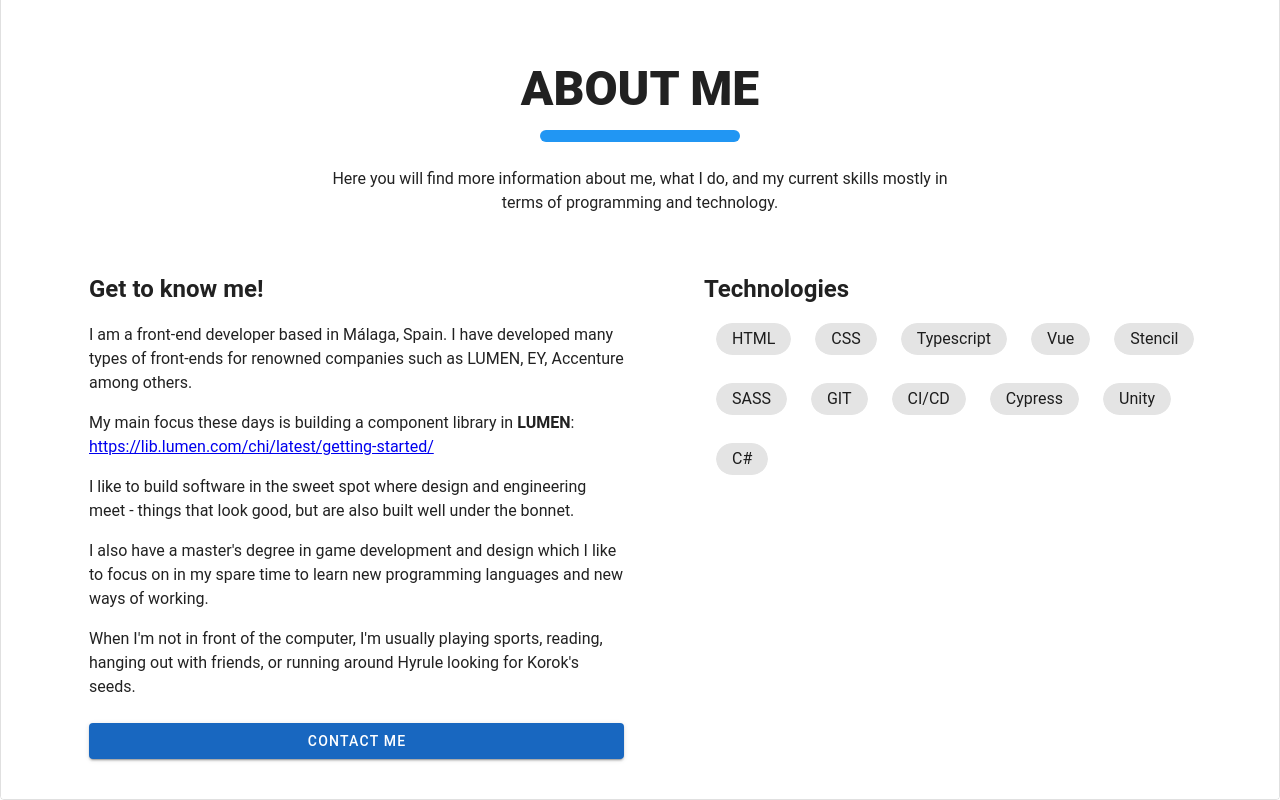
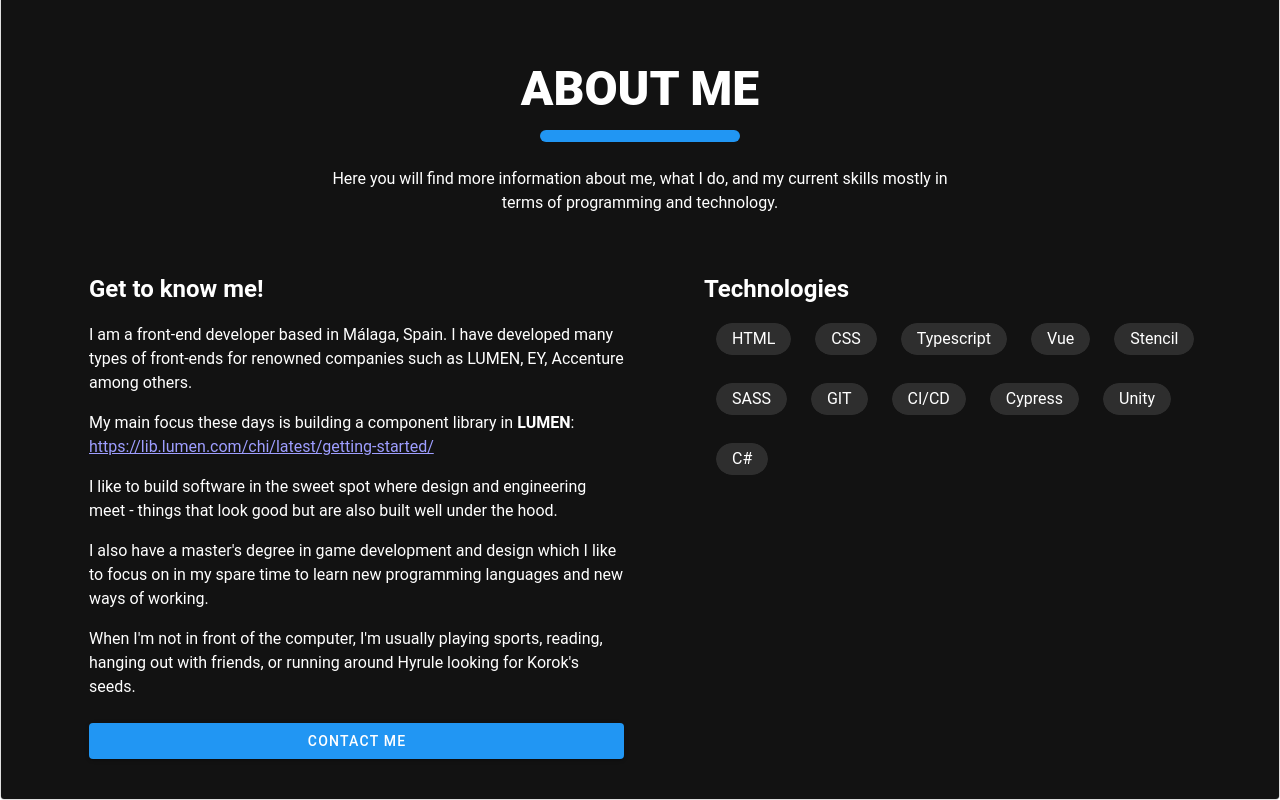
Before and after one commit to josecarlosgonzalezv/web-portfolio, a Vue app: page /web-portfolio/about in a window 1280 px wide. Before the commit this address led to /about. Shown: the part 749-1549 px from the top of the page. Built offline with nearby package versions, Linux system fonts and the light colour scheme.

Commit message:
[PORTFOLIO] Update dependencies and fix styles (#39)

```diff
--- a/src/services/router.ts
+++ b/src/services/router.ts
@@ -13,6 +13,6 @@ const routes = [
 ];
 
 export default createRouter({
-  history: createWebHistory(),
+  history: createWebHistory('/web-portfolio/'),
   routes,
 });
--- a/src/store/index.ts
+++ b/src/store/index.ts
@@ -3,7 +3,7 @@ import { WebState } from '@/store/types';
 
 export const useWebStore = defineStore('WebStore', {
   state: (): WebState => ({
-    theme: 'light',
+    theme: 'dark',
   }),
 
   actions: {
--- a/src/views/About.vue
+++ b/src/views/About.vue
@@ -11,10 +11,31 @@
       <div class="d-flex flex-column flex-md-row justify-space-between mt-4 text-left" style="width: 100%">
         <div class="w-75 w-md-50 pa-10 ml-12">
           <h2>Get to know me!</h2>
-          <p v-for="(text, idx) in texts" class="mt-4" v-html="text.value" :key="idx"></p>
+          <p class="mt-4">
+            I am a front-end developer based in Málaga, Spain. I have developed many types of front-ends for renowned
+            companies such as LUMEN, EY, Accenture among others.
+          </p>
+          <p class="mt-4">
+            My main focus these days is building a component library in <strong>LUMEN</strong>:
+            <a href="https://lib.lumen.com/chi/latest/getting-started/"
+              >https://lib.lumen.com/chi/latest/getting-started/</a
+            >
+          </p>
+          <p class="mt-4">
+            I like to build software in the sweet spot where design and engineering meet - things that look good but are
+            also built well under the hood.
+          </p>
+          <p class="mt-4">
+            I also have a master's degree in game development and design which I like to focus on in my spare time to
+            learn new programming languages and new ways of working.
+          </p>
+          <p class="mt-4">
+            When I'm not in front of the computer, I'm usually playing sports, reading, hanging out with friends, or
+            running around Hyrule looking for Korok's seeds.
+          </p>
           <v-btn color="primary" class="mt-6 w-100">Contact me</v-btn>
         </div>
-        <div class="w-100 w-md-50 pa-10">
+        <div class="w-75 w-md-50 pa-10 ml-12 ml-md-0">
           <h2>Technologies</h2>
           <v-chip class="chip mt-4 ma-3" v-for="(tech, idx) in techs" :key="idx">{{ tech }}</v-chip>
         </div>
@@ -30,33 +51,9 @@ import { initStore } from '@/store/utils';
 import CustomDivider from '@/components/CustomDivider/CustomDivider.vue';
 
 const store = ref<Store>({} as Store);
-const texts = ref([
-  {
-    value:
-      'I am a front-end developer based in Málaga, Spain. I have developed many types of front-ends for renowned companies such as LUMEN, EY, Accenture among others.',
-  },
-  {
-    value:
-      'My main focus these days is building a component library in <strong>LUMEN</strong>: <a href="https://lib.lumen.com/chi/latest/getting-started/">https://lib.lumen.com/chi/latest/getting-started/</a>',
-  },
-  {
-    value:
-      'I like to build software in the sweet spot where design and engineering meet - things that look good, but are also built well under the bonnet.',
-  },
-  {
-    value:
-      "I also have a master's degree in game development and design which I like to focus on in my spare time to learn new programming languages and new ways of working.",
-  },
-  {
-    value:
-      "When I'm not in front of the computer, I'm usually playing sports, reading, hanging out with friends, or running around Hyrule looking for Korok's seeds.",
-  },
-]);
 const techs = ['HTML', 'CSS', 'Typescript', 'Vue', 'Stencil', 'SASS', 'GIT', 'CI/CD', 'Cypress', 'Unity', 'C#'];
 
-onBeforeMount(() => {
-  initStore(store);
-});
+onBeforeMount(() => initStore(store));
 </script>
 
 <style scoped lang="scss">
--- a/src/views/Home.vue
+++ b/src/views/Home.vue
@@ -20,7 +20,5 @@ import { initStore } from '@/store/utils';
 
 const store = ref<Store>({} as Store);
 
-onBeforeMount(() => {
-  initStore(store);
-});
+onBeforeMount(() => initStore(store));
 </script>
```
Also changed, not shown: package.json (+14 -14 lines), 1 other file (tests, documents, lock files or other folders).
